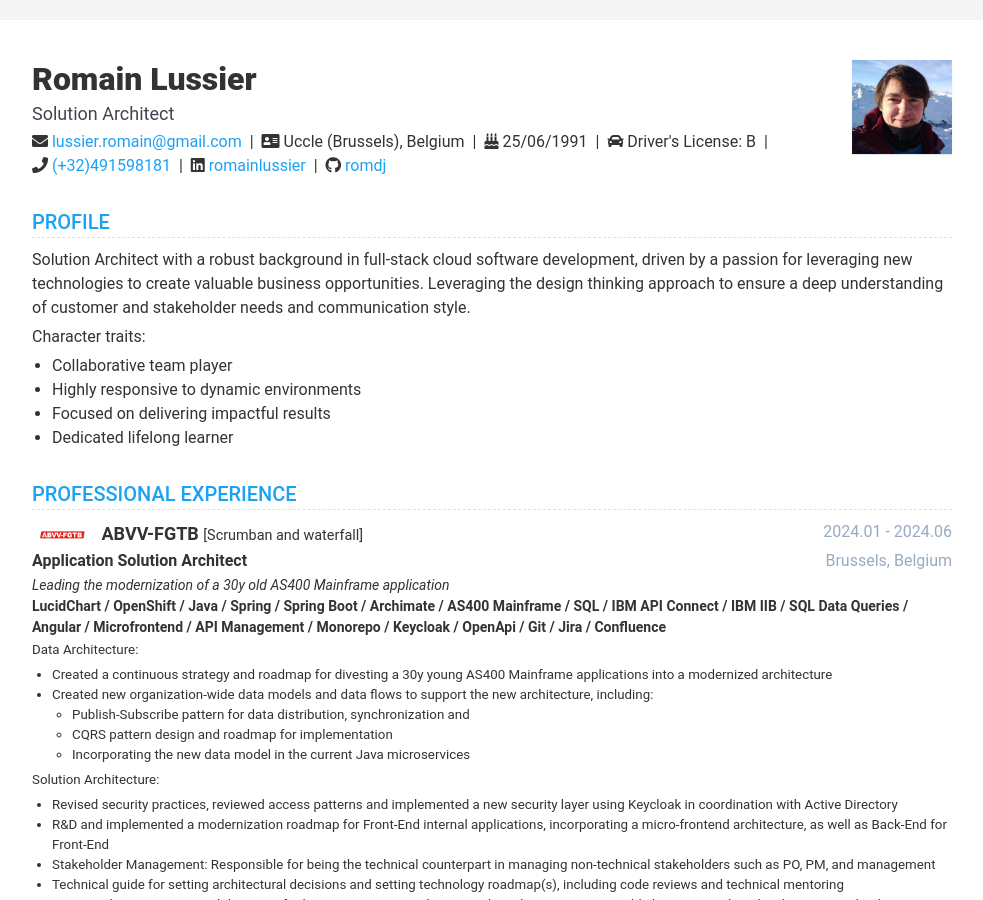
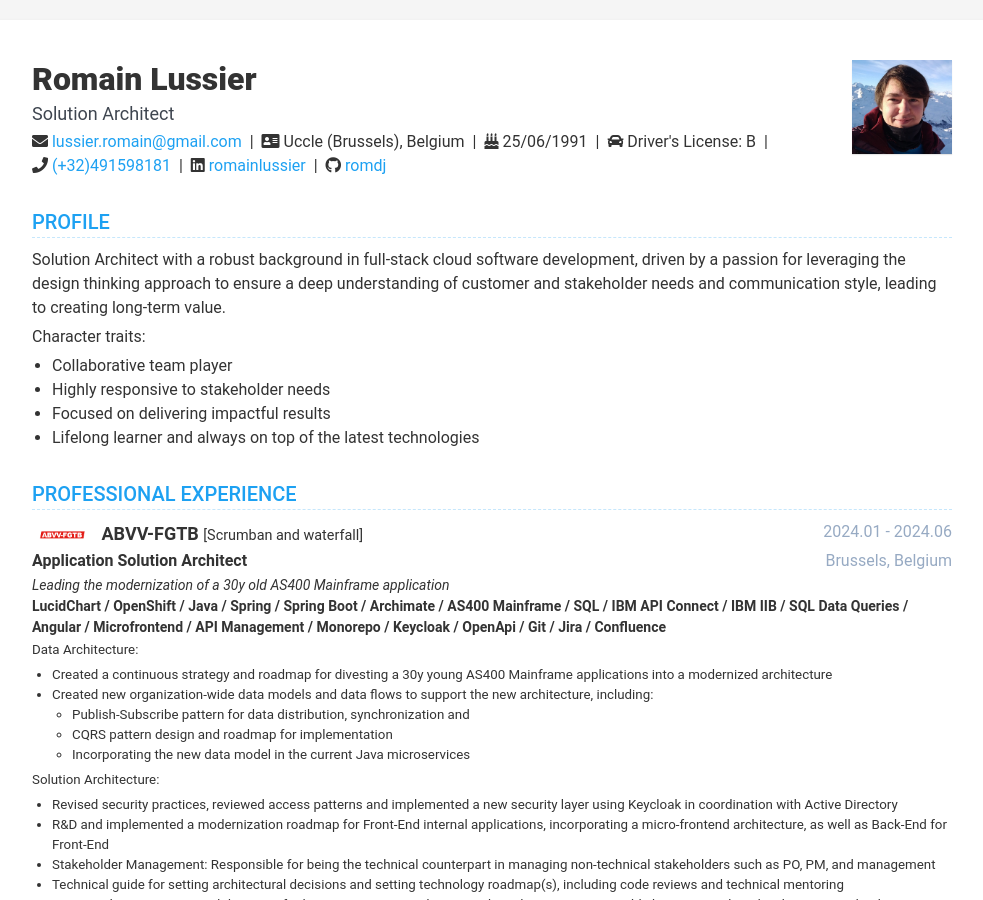
Before and after one commit to romdj/romdj.github.io, a Jekyll site: the page built from index.html, in a window 1280 px wide and 900 px high. Shown: the whole window, without its empty margins (148-1131 px from the left). Built offline with Jekyll 4.4.1, drawn with Linux system fonts in a browser that asks for light colours; nearby versions of some CDN libraries.

Commit message:
changed intro

```diff
--- a/_data/data.yml
+++ b/_data/data.yml
@@ -80,14 +80,13 @@
   display: true
   title: Profile
   details: |
-    Solution Architect with a robust background in full-stack cloud software development, driven by a passion for leveraging new technologies to create valuable business opportunities. Leveraging the design thinking approach to ensure a deep understanding of customer and stakeholder needs and communication style.
+    Solution Architect with a robust background in full-stack cloud software development, driven by a passion for leveraging the design thinking approach to ensure a deep understanding of customer and stakeholder needs and communication style, leading to creating long-term value.
 
     Character traits:
       - Collaborative team player
-      - Highly responsive to dynamic environments
+      - Highly responsive to stakeholder needs
       - Focused on delivering impactful results
-      - Dedicated lifelong learner
-
+      - Lifelong learner and always on top of the latest technologies
 
 education:
   display: true
```
